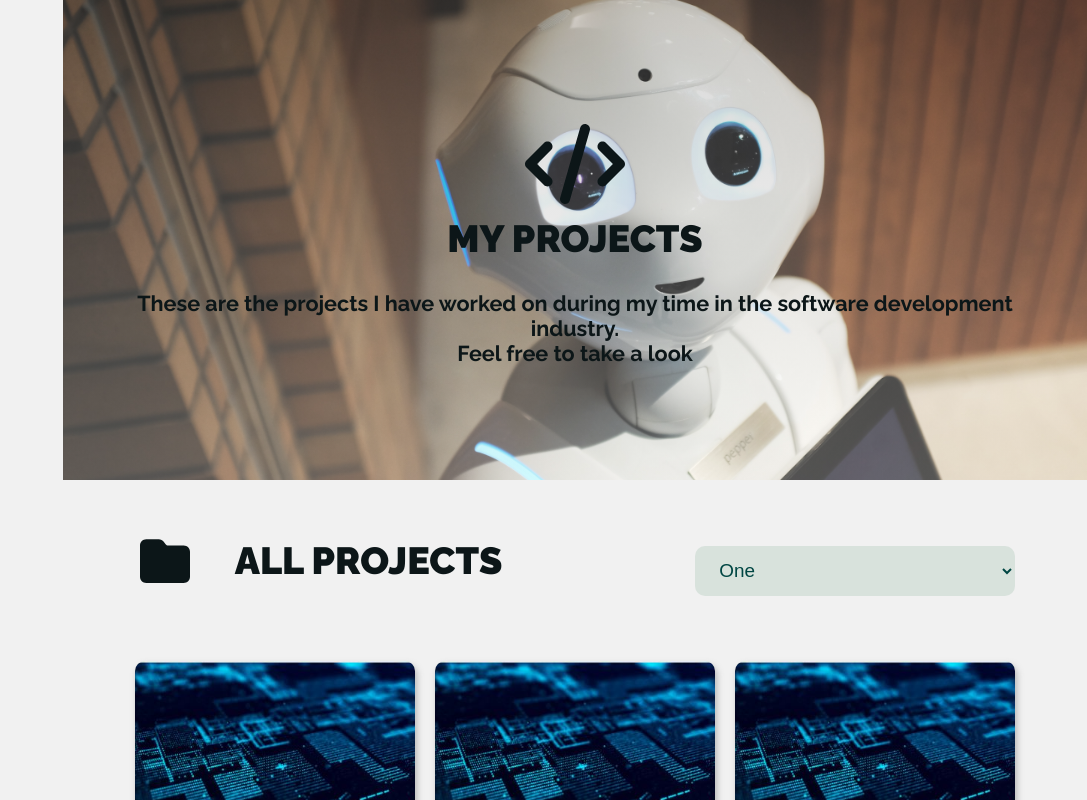
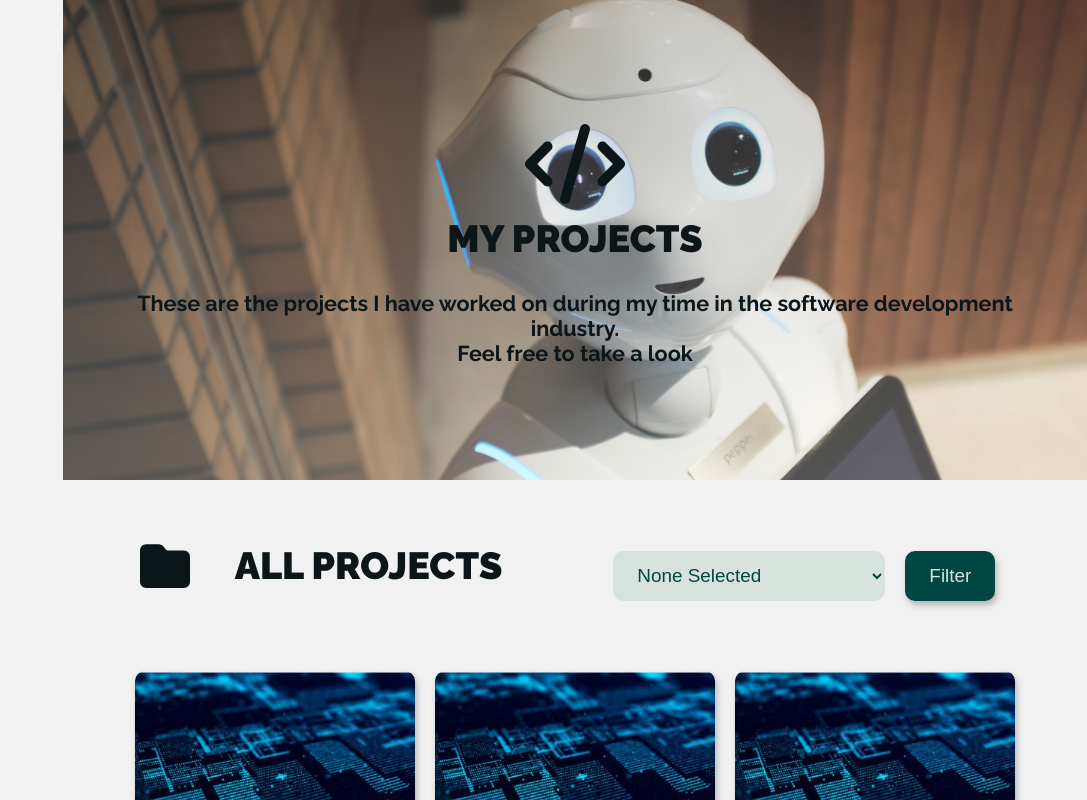
Before and after one commit to joboy-dev/Portfolio, a React (Create React App) app: page /projects in a window 1280 px wide. Shown: the whole page, without its empty margins (193-1280 px from the left). Built offline with nearby package versions, Linux system fonts and the light colour scheme.

Commit message:
Fix filter form in projects page

```diff
--- a/src/pages/projects/Projects.css
+++ b/src/pages/projects/Projects.css
@@ -19,6 +19,14 @@
     justify-content: space-between;
     gap: 50px;
     margin-bottom: 30px;
+}
+
+.head form {
+    display: flex;
+    align-items: center;
+    justify-content: space-between;
+    gap: 20px;
+    padding: 20px;
 }
 
 .head form select {
@@ -86,10 +94,10 @@
         justify-content: flex-start;
         flex-direction: column;
         gap: 0;
-        margin-bottom: 30px;
+        margin: 0 20px 30px;
     }
 
     .head form select {
-        width: 85dvw;
+        width: 70dvw;
     }
 }
--- a/src/pages/projects/Projects.jsx
+++ b/src/pages/projects/Projects.jsx
@@ -18,6 +18,11 @@ export default function Projects() {
     setShowAllProjects(true)
   }
 
+  const sendMessage = function(e) {
+    e.preventDefault()
+    console.log(filterValue.current.value);
+  }
+
   return (
     <div className={`Projects ${mode}`}>
       <HeroSection height={60}>
@@ -33,10 +38,16 @@ export default function Projects() {
         <div className="head">
           <SectionTitle faIcon={faFolder} title='ALL PROJECTS' />
 
-          <form onSubmit={() => {}}>
+          <form onSubmit={sendMessage}>
             <select ref={filterValue}>
-              <option value="1">One</option>
+              <option value="None">None Selected</option>
+              <option value="Web Development">Web Development</option>
+              <option value="Mobile App Development">Mobile App Development</option>
+              <option value="Backend Development">Backend Development</option>
+              <option value="Data Science">Data Science</option>
+              <option value="Frontend Development">Frontend Development</option>
             </select>
+            <button className='btn'>Filter</button>
           </form>
         </div>
         <div className="all-projects">
```
